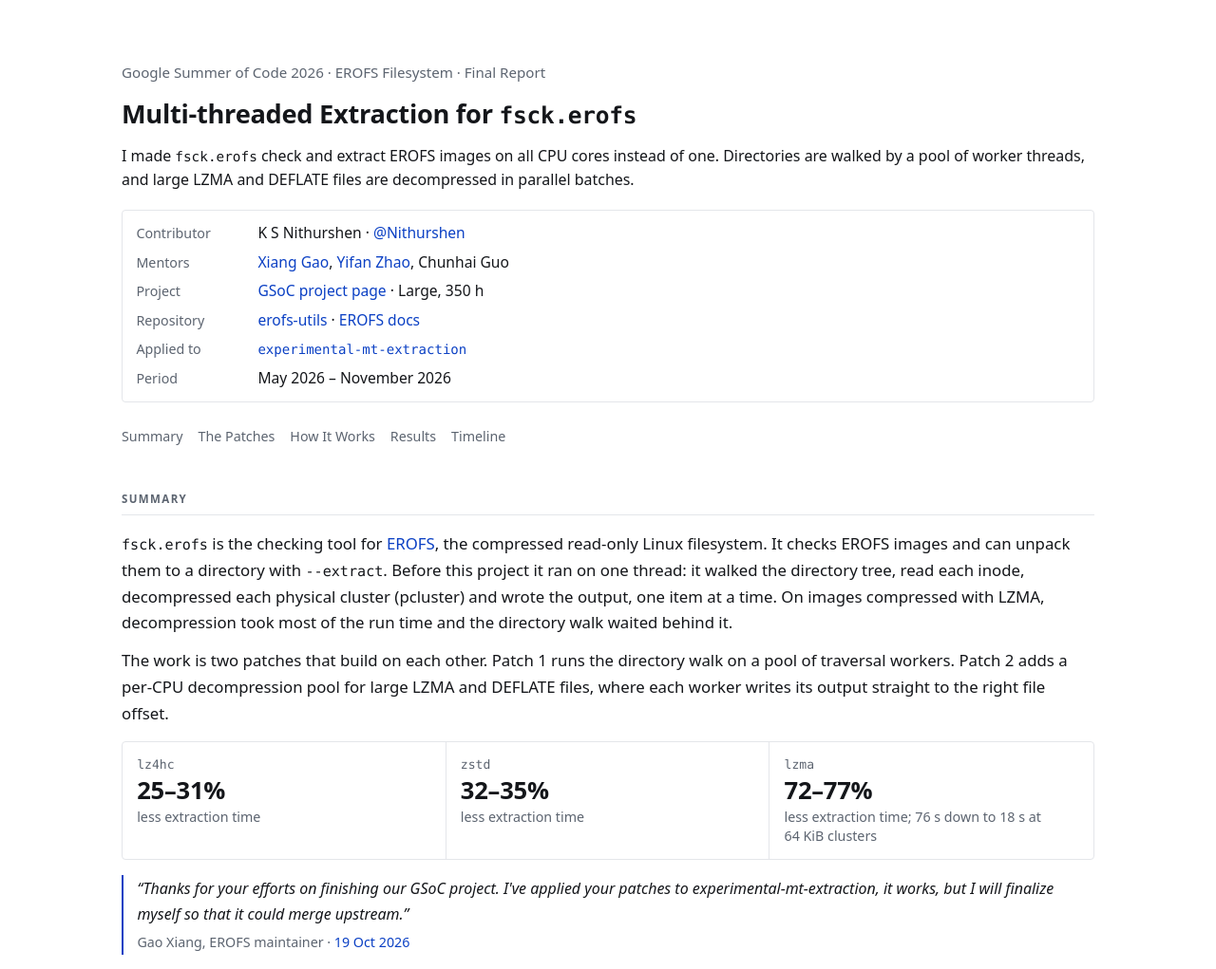
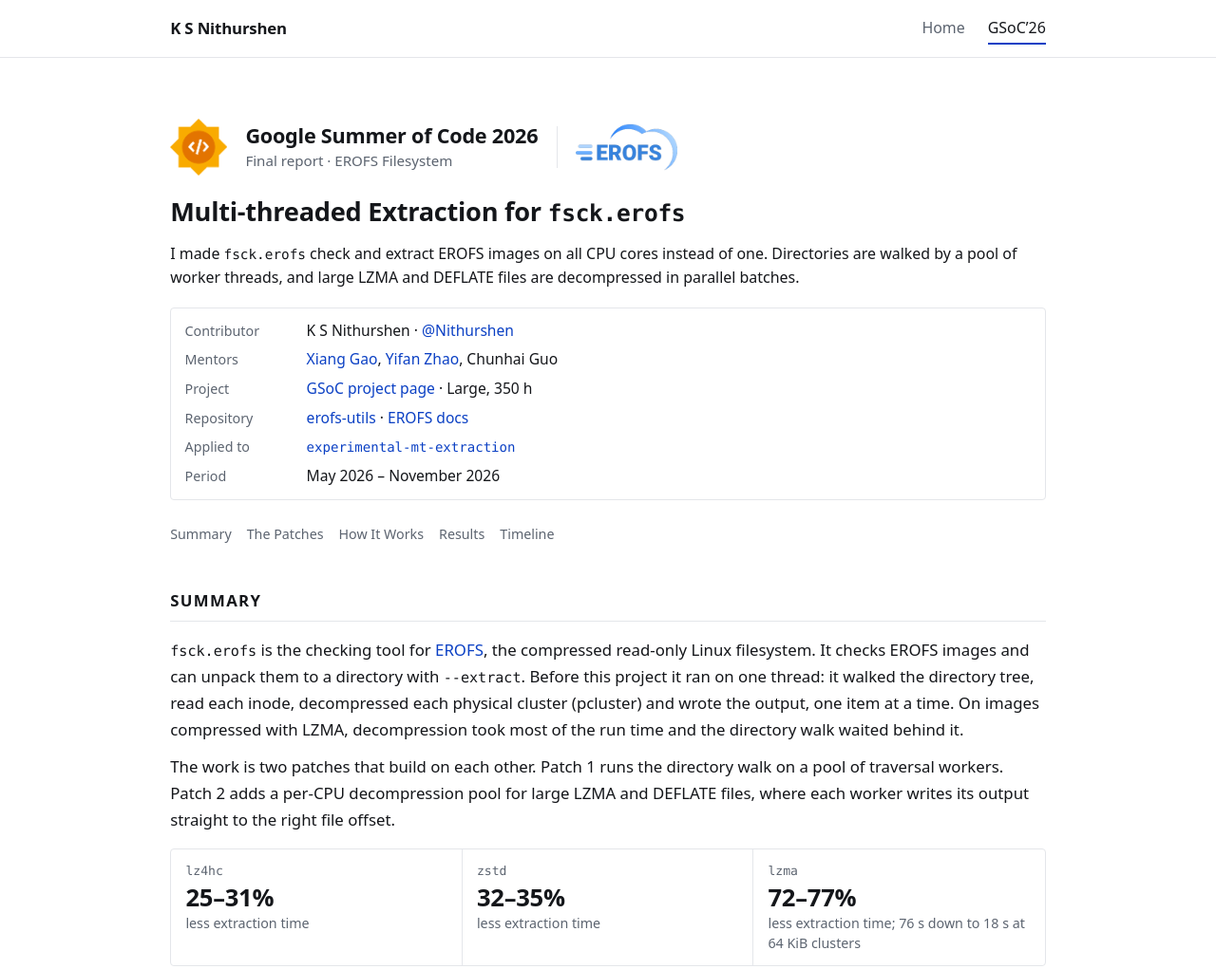
Before and after one commit to Nithurshen/gsoc2026, a plain HTML site: page index.html in a window 1280 px wide. Shown: the top 1021 px of the page at 95% size. Drawn offline with Linux system fonts and the light colour scheme.

Commit message:
Version 1.1
- Add a site header bar with Home and GSoC'26 links, shared with
  nithurshen.github.io
- Add a Google Summer of Code 2026 heading with the GSoC and EROFS
  logos above the project title
- Enlarge section headings and use full-contrast colour
- Add a centred "Back to top" link to the footer, with smooth
  scrolling when the visitor allows motion

Signed-off-by: Nithurshen <nithurshen.dev@gmail.com>

```diff
--- a/index.html
+++ b/index.html
@@ -12,10 +12,27 @@
 
 </head>
 <body>
+<div class="site-bar">
+  <nav class="site-nav" aria-label="Site">
+    <a class="brand" href="https://nithurshen.github.io/">K S Nithurshen</a>
+    <ul>
+      <li><a href="https://nithurshen.github.io/">Home</a></li>
+      <li><a href="https://nithurshen.github.io/gsoc2026/" aria-current="page">GSoC&rsquo;26</a></li>
+    </ul>
+  </nav>
+</div>
 <main>
 
   <header>
-    <p class="handle">Google Summer of Code 2026 &middot; EROFS Filesystem &middot; Final Report</p>
+    <div class="program">
+      <img class="gsoc" src="images/gsoc.png" width="250" height="250" alt="">
+      <div class="program-text">
+        <p class="program-name">Google Summer of Code 2026</p>
+        <p class="program-sub">Final report &middot; EROFS Filesystem</p>
+      </div>
+      <span class="sep" aria-hidden="true"></span>
+      <img class="erofs" src="images/erofs.png" width="280" height="130" alt="EROFS">
+    </div>
     <h1>Multi-threaded Extraction for <code>fsck.erofs</code></h1>
     <p class="bio prose">I made <code>fsck.erofs</code> check and extract EROFS images on all CPU cores instead of one. Directories are walked by a pool of worker threads, and large LZMA and DEFLATE files are decompressed in parallel batches.</p>
     <dl class="facts">
@@ -276,6 +293,7 @@ fsck/fsck.erofs --extract=/tmp/out image.erofs</code></pre>
 
   <footer>
     <span>&copy; 2026 Nithurshen</span>
+    <a class="to-top" href="#top">Back to top <span aria-hidden="true">&uarr;</span></a>
     <a href="https://nithurshen.github.io">nithurshen.github.io</a>
   </footer>
 
--- a/style.css
+++ b/style.css
@@ -37,11 +37,48 @@ body {
   font-size: clamp(0.95rem, 0.9rem + 0.25vw, 1.05rem);
   line-height: 1.65;
   overflow-wrap: break-word;
-  padding-left: max(16px, env(safe-area-inset-left, 0px));
-  padding-right: max(16px, env(safe-area-inset-right, 0px));
 }
-main { max-width: 42rem; margin-inline: auto; padding-block: clamp(1.75rem, 5vw, 4rem); display: grid; gap: clamp(1.75rem, 5vw, 2.75rem); }
-@media (min-width: 1024px) { main { max-width: min(90vw, 64rem); } }
+main, .site-nav {
+  max-width: 42rem;
+  margin-inline: auto;
+  padding-left: max(clamp(1.1rem, 5vw, 2rem), env(safe-area-inset-left, 0px));
+  padding-right: max(clamp(1.1rem, 5vw, 2rem), env(safe-area-inset-right, 0px));
+}
+main { padding-block: clamp(1.75rem, 5vw, 4rem); display: grid; gap: clamp(1.75rem, 5vw, 2.75rem); }
+@media (min-width: 1024px) {
+  main, .site-nav {
+    max-width: min(90vw, 64rem);
+    padding-left: max(clamp(2rem, 4vw, 3.5rem), env(safe-area-inset-left, 0px));
+    padding-right: max(clamp(2rem, 4vw, 3.5rem), env(safe-area-inset-right, 0px));
+  }
+}
+
+.site-bar { border-bottom: 1px solid var(--rule); }
+.site-nav { display: flex; flex-wrap: wrap; align-items: center; justify-content: space-between; gap: 0.4rem 1.5rem; padding-block: 0.85rem; }
+.site-nav .brand { color: var(--fg); font-weight: 600; letter-spacing: -0.01em; }
+.site-nav .brand:hover { text-decoration: none; }
+.site-nav ul { list-style: none; margin: 0 0 0 auto; padding: 0; display: flex; flex-wrap: wrap; gap: 0.3rem 1.5rem; }
+.site-nav ul a { display: inline-block; padding-block: 0.15rem; border-bottom: 2px solid transparent; color: var(--muted); font-size: 0.95em; font-weight: 500; }
+.site-nav ul a:hover { color: var(--fg); text-decoration: none; }
+.site-nav ul a[aria-current="page"] { color: var(--fg); border-bottom-color: var(--link); }
+
+.program { display: flex; align-items: center; gap: 0.9rem 1.2rem; padding-bottom: 0.4rem; }
+.program img { display: block; width: auto; flex-shrink: 0; }
+.program-text { min-width: 0; }
+.program .gsoc { height: 60px; }
+.program .erofs { height: 50px; }
+.program-text { display: grid; gap: 0.1rem; }
+.program-name { font-size: clamp(1.1rem, 1rem + 0.6vw, 1.35rem); font-weight: 600; letter-spacing: -0.01em; line-height: 1.25; }
+.program-sub { color: var(--muted); font-size: 0.9em; }
+.program .sep { width: 1px; height: 44px; background: var(--rule); }
+@media (max-width: 30rem) {
+  .program { gap: 0.65rem; }
+  .program .gsoc { height: 44px; }
+  .program .erofs { height: 30px; }
+  .program .sep { height: 34px; flex-shrink: 0; }
+  .program-name { font-size: 1rem; text-wrap: balance; }
+  .program-sub { font-size: 0.8em; }
+}
 a { color: var(--link); text-decoration: none; }
 a:hover { text-decoration: underline; }
 a:focus-visible, [tabindex]:focus-visible { outline: 2px solid var(--link); outline-offset: 2px; border-radius: 2px; }
@@ -52,12 +89,11 @@ p { margin: 0; }
 .stack { display: grid; gap: 0.75rem; }
 
 h1 { margin: 0; font-size: clamp(1.25rem, 1.05rem + 1.1vw, 1.7rem); font-weight: 600; letter-spacing: -0.01em; line-height: 1.25; text-wrap: balance; }
-h2 { margin: 0; padding-bottom: 0.4rem; border-bottom: 1px solid var(--rule); font-size: 0.72rem; font-weight: 600; letter-spacing: 0.12em; text-transform: uppercase; color: var(--muted); }
+h2 { margin: 0; padding-bottom: 0.45rem; border-bottom: 1px solid var(--rule); font-size: 1.05rem; font-weight: 700; letter-spacing: 0.08em; text-transform: uppercase; color: var(--fg); }
 h3 { margin: 0; font-size: 1em; font-weight: 600; line-height: 1.35; text-wrap: balance; }
 section { display: grid; gap: 1rem; }
 
-header { display: grid; gap: 0.9rem; }
-.handle { color: var(--muted); font-size: 0.9em; }
+main > header { display: grid; gap: 0.9rem; }
 .bio { font-size: 0.95em; line-height: 1.55; }
 .facts { margin: 0.3rem 0 0; display: grid; gap: 0.3rem; padding: 0.7rem 0.9rem; border: 1px solid var(--rule); border-radius: 4px; }
 .facts div { display: grid; grid-template-columns: 7rem minmax(0, 1fr); gap: 0 1rem; align-items: baseline; min-width: 0; }
@@ -158,7 +194,8 @@ tbody tr.first td { border-top: 1px solid var(--rule); }
 @media (pointer: coarse) { .toc ul { gap: 0.6rem 1.1rem; } }
 section { scroll-margin-top: 1rem; }
 
-footer { padding-top: 1rem; border-top: 1px solid var(--rule); color: var(--muted); font-size: 0.85em; display: flex; flex-wrap: wrap; justify-content: space-between; gap: 0.3rem 1rem; }
+footer { padding-top: 1rem; border-top: 1px solid var(--rule); color: var(--muted); font-size: 0.85em; display: grid; grid-template-columns: 1fr auto 1fr; align-items: center; gap: 0.6rem 1rem; }
+footer > :last-child { justify-self: end; }
 
 @media (max-width: 30rem) {
   .row, .axis { grid-template-columns: 3.4rem minmax(0, 1fr) 3.8rem; gap: 0.45rem; }
@@ -171,3 +208,12 @@ footer { padding-top: 1rem; border-top: 1px solid var(--rule); color: var(--mute
 }
 
 [hidden] { display: none !important; }
+
+@media (prefers-reduced-motion: no-preference) { html { scroll-behavior: smooth; } }
+footer .to-top { display: inline-flex; align-items: center; gap: 0.35rem; color: var(--muted); font-weight: 600; letter-spacing: 0.1em; text-transform: uppercase; }
+footer .to-top:hover { color: var(--link); text-decoration: none; }
+@media (max-width: 34rem) {
+  footer { grid-template-columns: 1fr 1fr; }
+  footer .to-top { grid-column: 1 / -1; grid-row: 1; justify-self: center; }
+}
+@media print { footer .to-top { display: none; } }
```
Also changed, not shown: images/erofs.png (added), images/gsoc.png (added).
